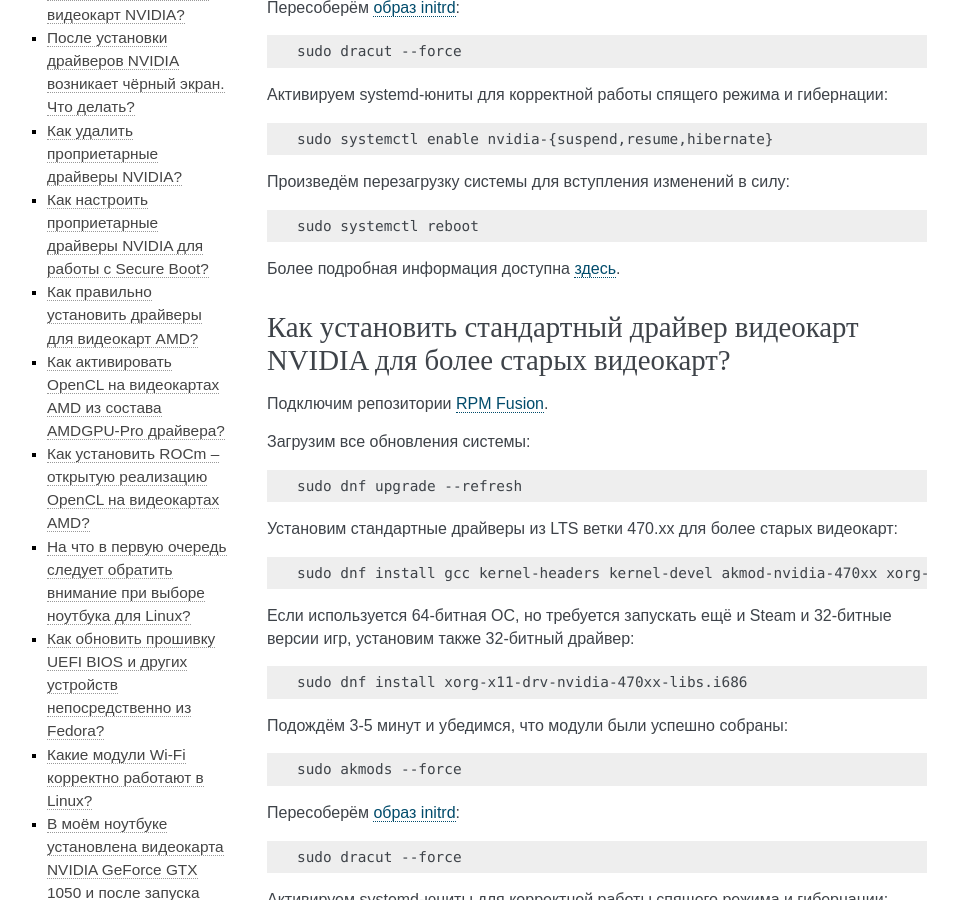
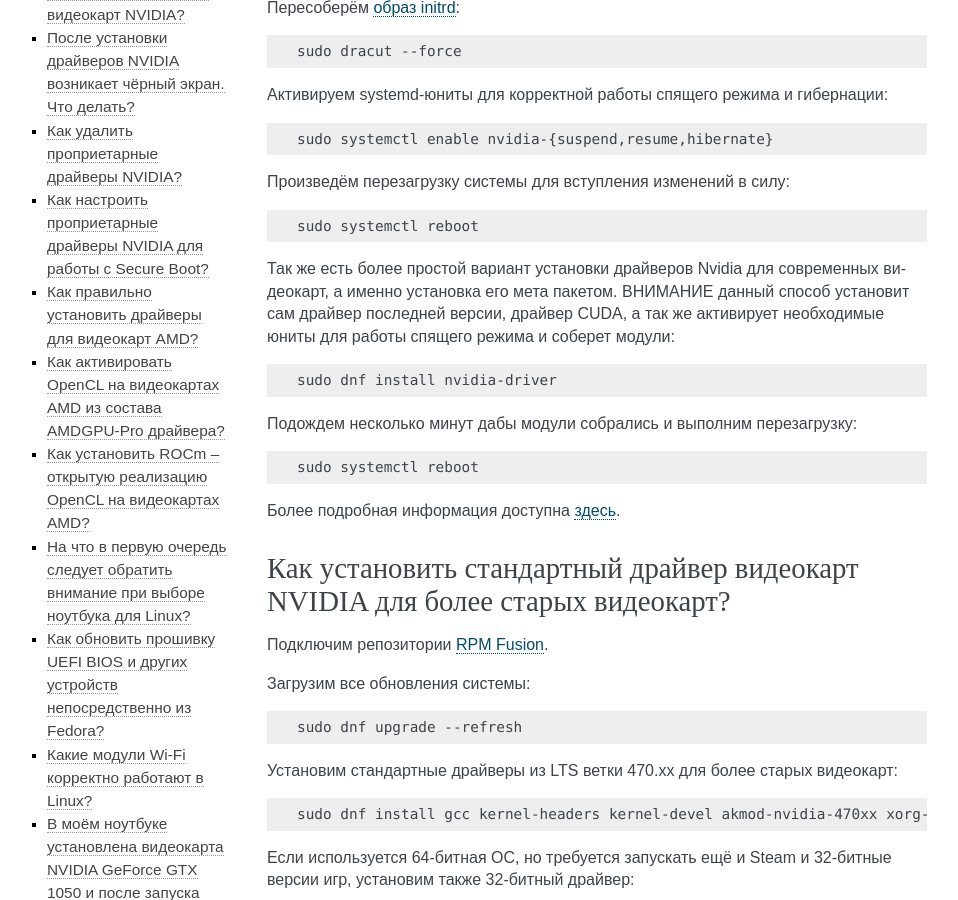
Before and after one commit to RussianFedora/FAQ, a Sphinx documentation site: the page built from source/hardware.rst, in a window 1280 px wide and 900 px high, scrolled down 1277 px. Shown: the whole window, without its empty margins (153-1111 px from the left). Built offline with Sphinx 7.4.7, drawn with Linux system fonts in a browser that asks for light colours; comment, search, counter and statistics services are not loaded.

Commit message:
Added an easy way to install Nvidia drivers for modern video cards
Signed-off-by: Alex-248 <NANOVIRUS312@yandex.ru>

```diff
--- a/source/hardware.rst
+++ b/source/hardware.rst
@@ -92,6 +92,19 @@
     sudo systemctl enable nvidia-{suspend,resume,hibernate}
 
 Произведём перезагрузку системы для вступления изменений в силу:
+
+.. code-block:: text
+
+    sudo systemctl reboot
+
+Так же есть более простой вариант установки драйверов Nvidia для современных видеокарт, а именно установка его мета пакетом.
+ВНИМАНИЕ данный способ установит сам драйвер последней версии, драйвер CUDA, а так же активирует необходимые юниты для работы спящего режима и соберет модули:
+
+.. code-block:: text
+
+    sudo dnf install nvidia-driver
+
+Подождем несколько минут дабы модули собрались и выполним перезагрузку:
 
 .. code-block:: text
 
```
